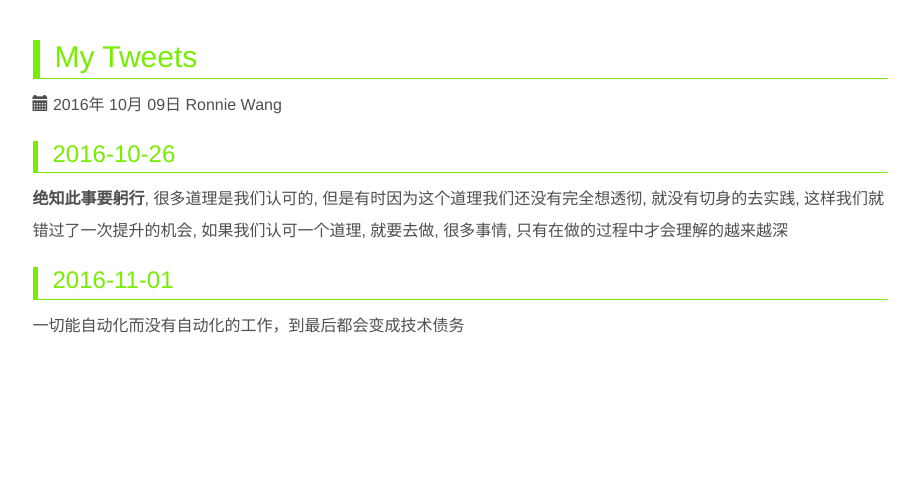
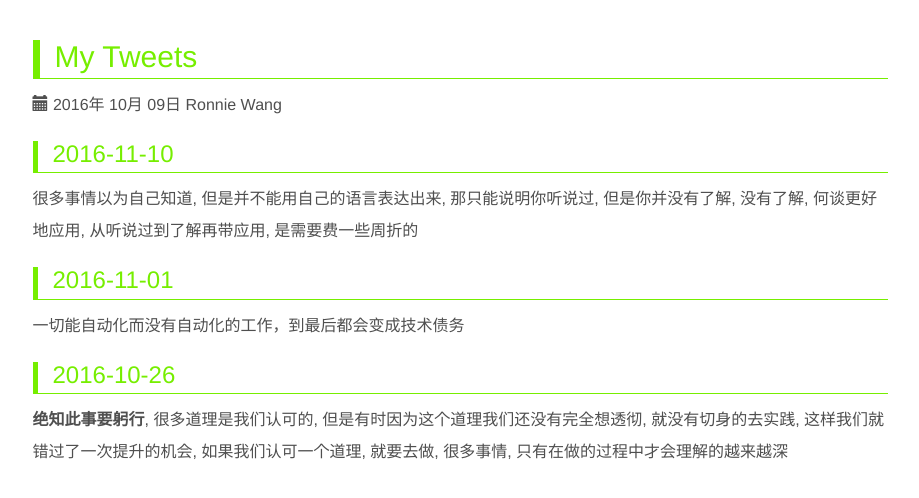
Before and after one commit to ronniewang/ronniewang.github.io, a Jekyll site: the page built from _posts/2016-10-09-my-tweets.md, in a window 1280 px wide. Shown: the top 498 px of the page, without its empty margins (180-1099 px from the left). Built offline with Jekyll 4.4.1, drawn with Linux system fonts in a browser that asks for light colours.

Commit message:
update file

```diff
--- a/_posts/2016-10-09-my-tweets.md
+++ b/_posts/2016-10-09-my-tweets.md
@@ -8,10 +8,15 @@ description:
 <h2>{{ page.title }}</h2>
 <p><span class="glyphicon glyphicon-calendar"></span> {{ page.date | date:"%Y年 %m月 %d日" }} Ronnie Wang</p>
 
-### 2016-10-26
+### 2016-11-10
 
-**绝知此事要躬行**, 很多道理是我们认可的, 但是有时因为这个道理我们还没有完全想透彻, 就没有切身的去实践, 这样我们就错过了一次提升的机会, 如果我们认可一个道理, 就要去做, 很多事情, 只有在做的过程中才会理解的越来越深
+很多事情以为自己知道, 但是并不能用自己的语言表达出来, 那只能说明你听说过, 但是你并没有了解, 没有了解, 何谈更好地应用, 从听说过到了解再带应用, 是需要费一些周折的
 
 ### 2016-11-01
 
 一切能自动化而没有自动化的工作，到最后都会变成技术债务
+
+
+### 2016-10-26
+
+**绝知此事要躬行**, 很多道理是我们认可的, 但是有时因为这个道理我们还没有完全想透彻, 就没有切身的去实践, 这样我们就错过了一次提升的机会, 如果我们认可一个道理, 就要去做, 很多事情, 只有在做的过程中才会理解的越来越深
```
Also changed, not shown: _posts/2016-09-12-body-building.md (+10 -0 lines), _posts/2016-11-06-hdfs.md (added, +13 -0 lines).
